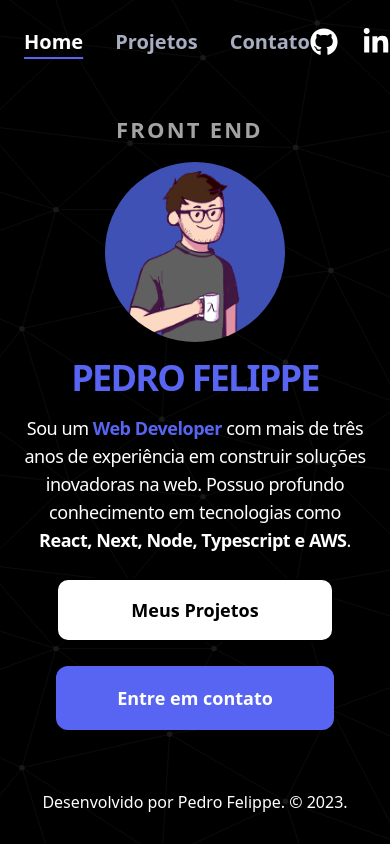
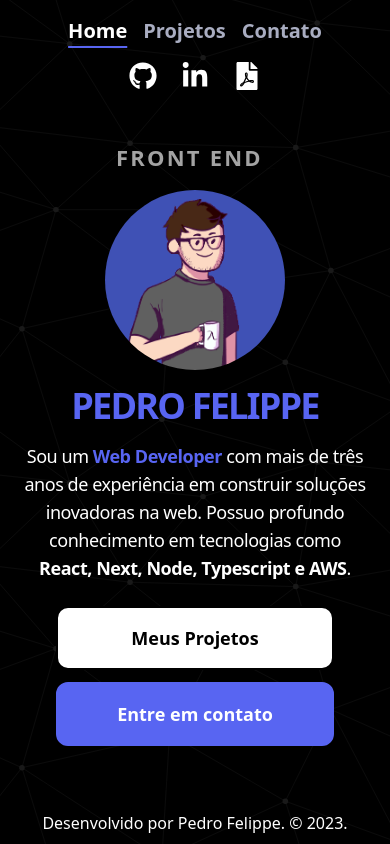
Before and after one commit to pefelippe/Portfolio, a Next.js app: page / in a window 390 px wide. Built offline with nearby package versions, Linux system fonts and the light colour scheme.

Commit message:
fix: ajustes de css quebrando

```diff
--- a/src/components/Header.tsx
+++ b/src/components/Header.tsx
@@ -16,9 +16,9 @@ function Header({}: Props) {
       animate={{ opacity: 1, y: 0 }}
       transition={{ duration: 2, delay: 1 }}
       className="min-h-[10vh]  h-fit flex z-40  mx-auto  text-[20px] text-[#fff]
-       font-semibold  justify-between  w-full items-center max-xl:px-6 max-w-7xl"
+       font-semibold  justify-between max-sm:flex-col max-sm:py-4 max-sm:gap-4 w-full items-center max-xl:px-8 max-w-7xl"
     >
-      <div className="flex gap-8 text-white">
+      <div className="flex gap-4 md:gap-8 text-white">
         <Link
           href="/"
           className={
--- a/src/content/Hero.tsx
+++ b/src/content/Hero.tsx
@@ -71,7 +71,7 @@ export default function Hero() {
           .
         </p>
 
-        <div className="w-full mt-2 flex flex-col gap-6 sm:flex-row items-center justify-center text-lg max-sm:px-8 font-semibold">
+        <div className="w-full mt-2 flex flex-col max-sm:gap-3 gap-6 sm:flex-row items-center justify-center text-lg max-sm:px-8 font-semibold">
           <Link
             href="/Projects"
             target=""
```
